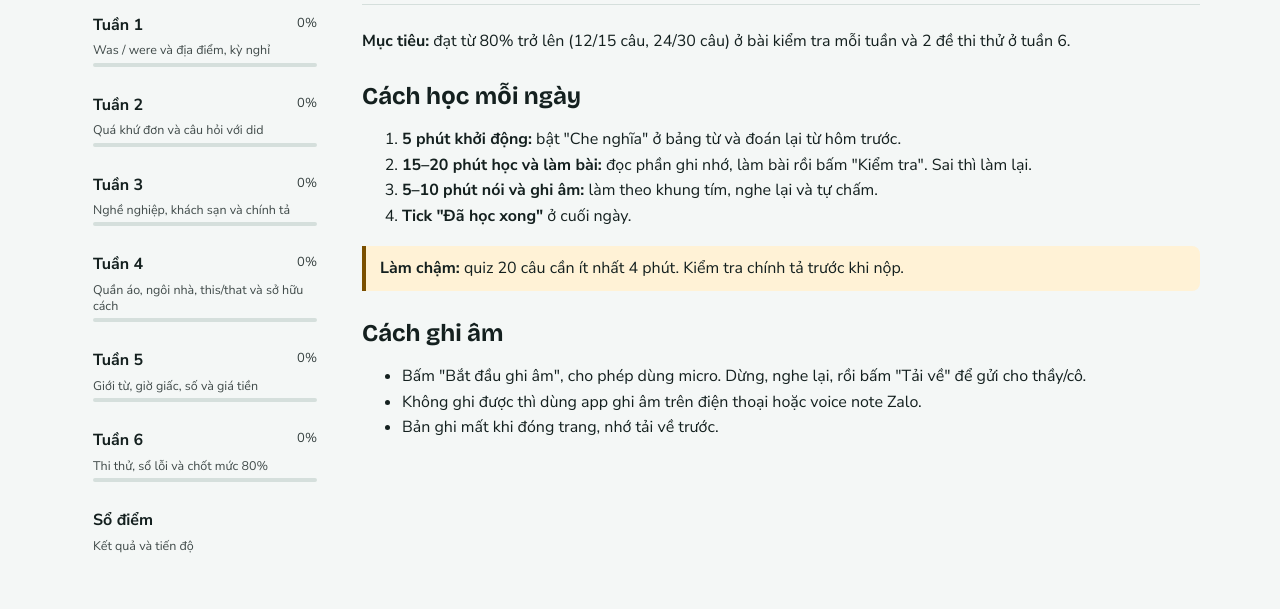
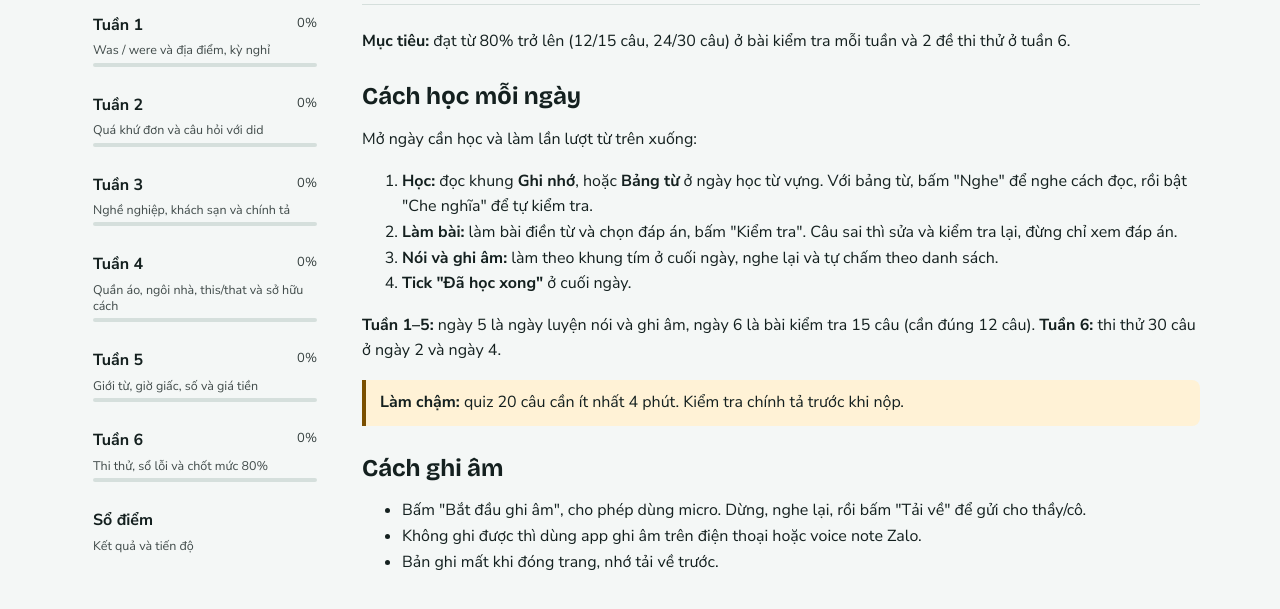
Before and after one commit to TeacherGiangvu/ebook-tuan-hung, a plain HTML site: page index.html in a window 1280 px wide. Shown: the part 149-758 px from the top of the page. Drawn offline with nearby package versions, Linux system fonts and the light colour scheme.

Commit message:
Sắp lại hướng dẫn học mỗi ngày theo đúng thứ tự nội dung
Co-Authored-By: Claude Opus 5.5 <noreply@anthropic.com>

```diff
--- a/index.html
+++ b/index.html
@@ -196,12 +196,14 @@ INTRO=`
 <p><b>Mục tiêu:</b> đạt từ 80% trở lên (12/15 câu, 24/30 câu) ở bài kiểm tra mỗi tuần và 2 đề thi thử ở tuần 6.</p>
 
 <h2 style="margin-top:28px">Cách học mỗi ngày</h2>
+<p>Mở ngày cần học và làm lần lượt từ trên xuống:</p>
 <ol>
-  <li><b>5 phút khởi động:</b> bật "Che nghĩa" ở bảng từ và đoán lại từ hôm trước.</li>
-  <li><b>15–20 phút học và làm bài:</b> đọc phần ghi nhớ, làm bài rồi bấm "Kiểm tra". Sai thì làm lại.</li>
-  <li><b>5–10 phút nói và ghi âm:</b> làm theo khung tím, nghe lại và tự chấm.</li>
+  <li><b>Học:</b> đọc khung <b>Ghi nhớ</b>, hoặc <b>Bảng từ</b> ở ngày học từ vựng. Với bảng từ, bấm "Nghe" để nghe cách đọc, rồi bật "Che nghĩa" để tự kiểm tra.</li>
+  <li><b>Làm bài:</b> làm bài điền từ và chọn đáp án, bấm "Kiểm tra". Câu sai thì sửa và kiểm tra lại, đừng chỉ xem đáp án.</li>
+  <li><b>Nói và ghi âm:</b> làm theo khung tím ở cuối ngày, nghe lại và tự chấm theo danh sách.</li>
   <li><b>Tick "Đã học xong"</b> ở cuối ngày.</li>
 </ol>
+<p><b>Tuần 1–5:</b> ngày 5 là ngày luyện nói và ghi âm, ngày 6 là bài kiểm tra 15 câu (cần đúng 12 câu). <b>Tuần 6:</b> thi thử 30 câu ở ngày 2 và ngày 4.</p>
 <div class="callout"><b>Làm chậm:</b> quiz 20 câu cần ít nhất 4 phút. Kiểm tra chính tả trước khi nộp.</div>
 
 <h2 style="margin-top:28px">Cách ghi âm</h2>
```
